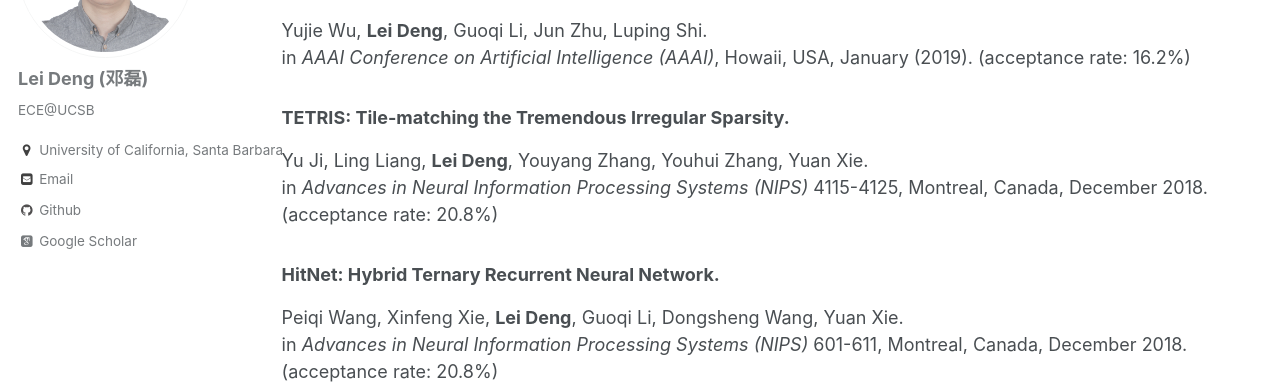
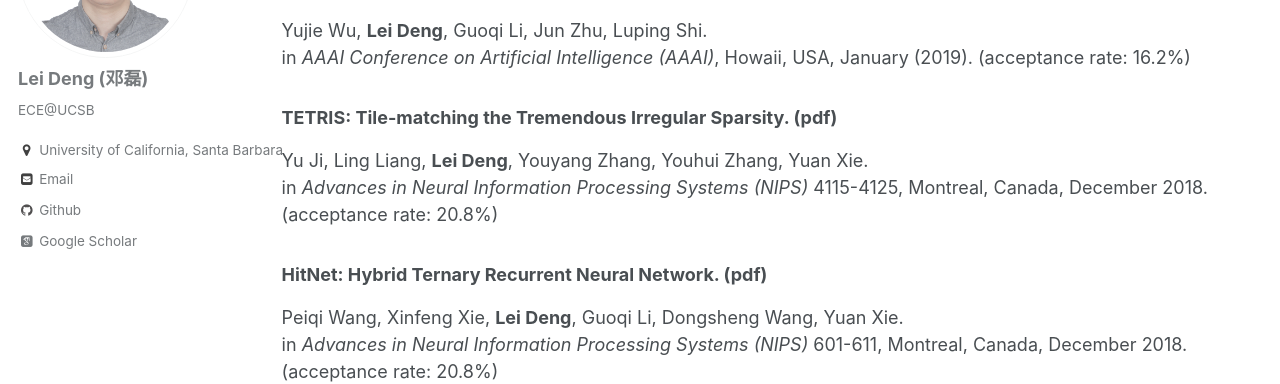
Before and after one commit to dllfei/dllfei.github.io, a Jekyll site: the page built from _pages/publications.md, in a window 1280 px wide and 900 px high, scrolled down 2870 px. Shown: the part 153-537 px from the top of the window. Built offline with Jekyll 4.4.1, drawn with Linux system fonts in a browser that asks for light colours; some web fonts are replaced.

Commit message:
Update publications.md

```diff
--- a/_pages/publications.md
+++ b/_pages/publications.md
@@ -91,11 +91,11 @@ arXiv:1810.00859 (Submitted to *International Conference on Learning Representat
 Yujie Wu, **Lei Deng**, Guoqi Li, Jun Zhu, Luping Shi. <br />
 in *AAAI Conference on Artificial Intelligence (AAAI)*, Howaii, USA, January (2019). (acceptance rate: 16.2%)
 
-### TETRIS: Tile-matching the Tremendous Irregular Sparsity. <br />
+### TETRIS: Tile-matching the Tremendous Irregular Sparsity. ([pdf](http://papers.nips.cc/paper/7666-tetris-tile-matching-the-tremendous-irregular-sparsity.pdf)) <br />
 Yu Ji, Ling Liang, **Lei Deng**, Youyang Zhang, Youhui Zhang, Yuan Xie. <br />
 in *Advances in Neural Information Processing Systems (NIPS)* 4115-4125, Montreal, Canada, December 2018. (acceptance rate: 20.8%)
 
-### HitNet: Hybrid Ternary Recurrent Neural Network. <br />
+### HitNet: Hybrid Ternary Recurrent Neural Network. ([pdf](https://papers.nips.cc/paper/7341-hitnet-hybrid-ternary-recurrent-neural-network.pdf)) <br />
 Peiqi Wang, Xinfeng Xie, **Lei Deng**, Guoqi Li, Dongsheng Wang, Yuan Xie. <br />
 in *Advances in Neural Information Processing Systems (NIPS)* 601-611, Montreal, Canada, December 2018. (acceptance rate: 20.8%)
 
```
